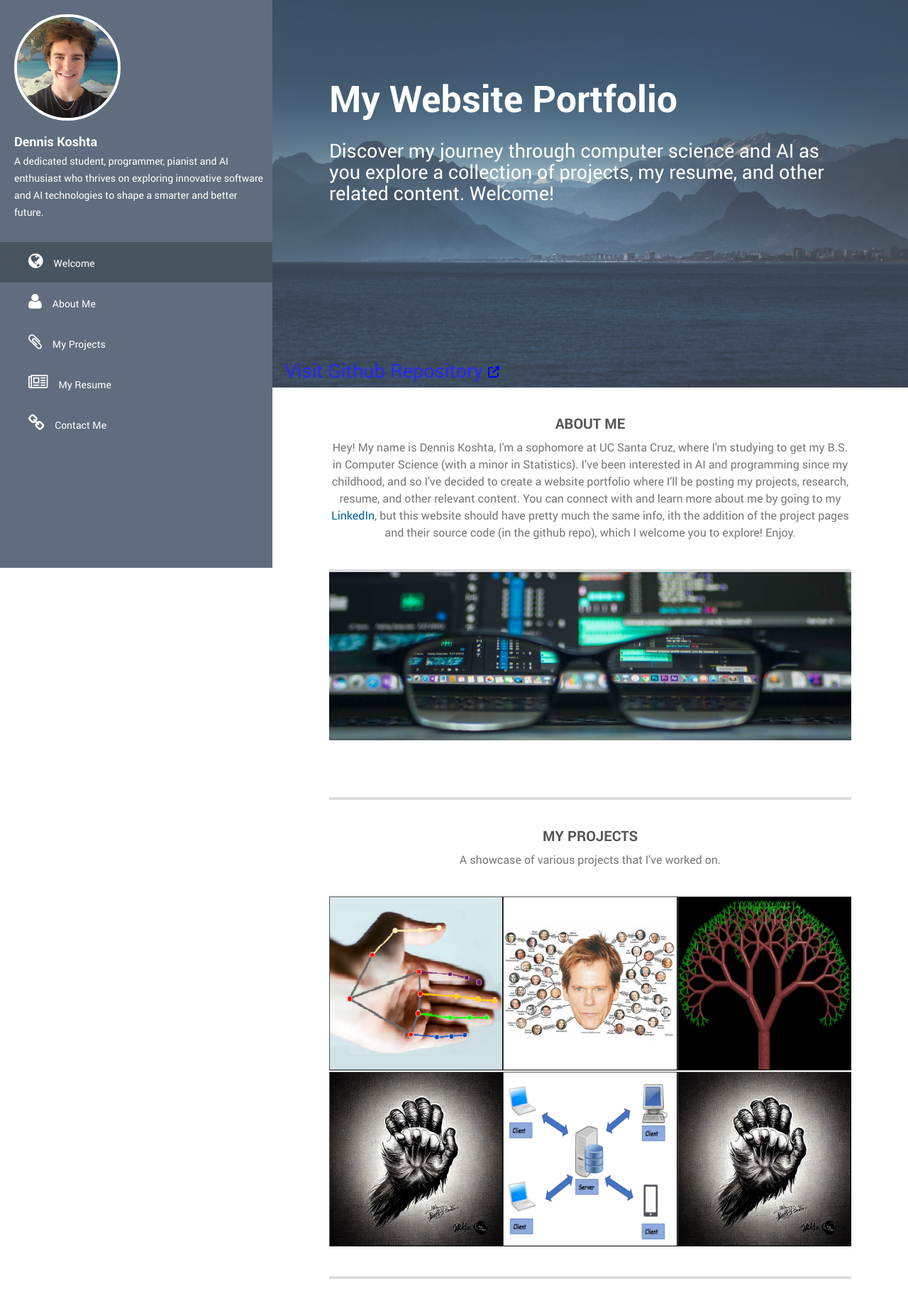
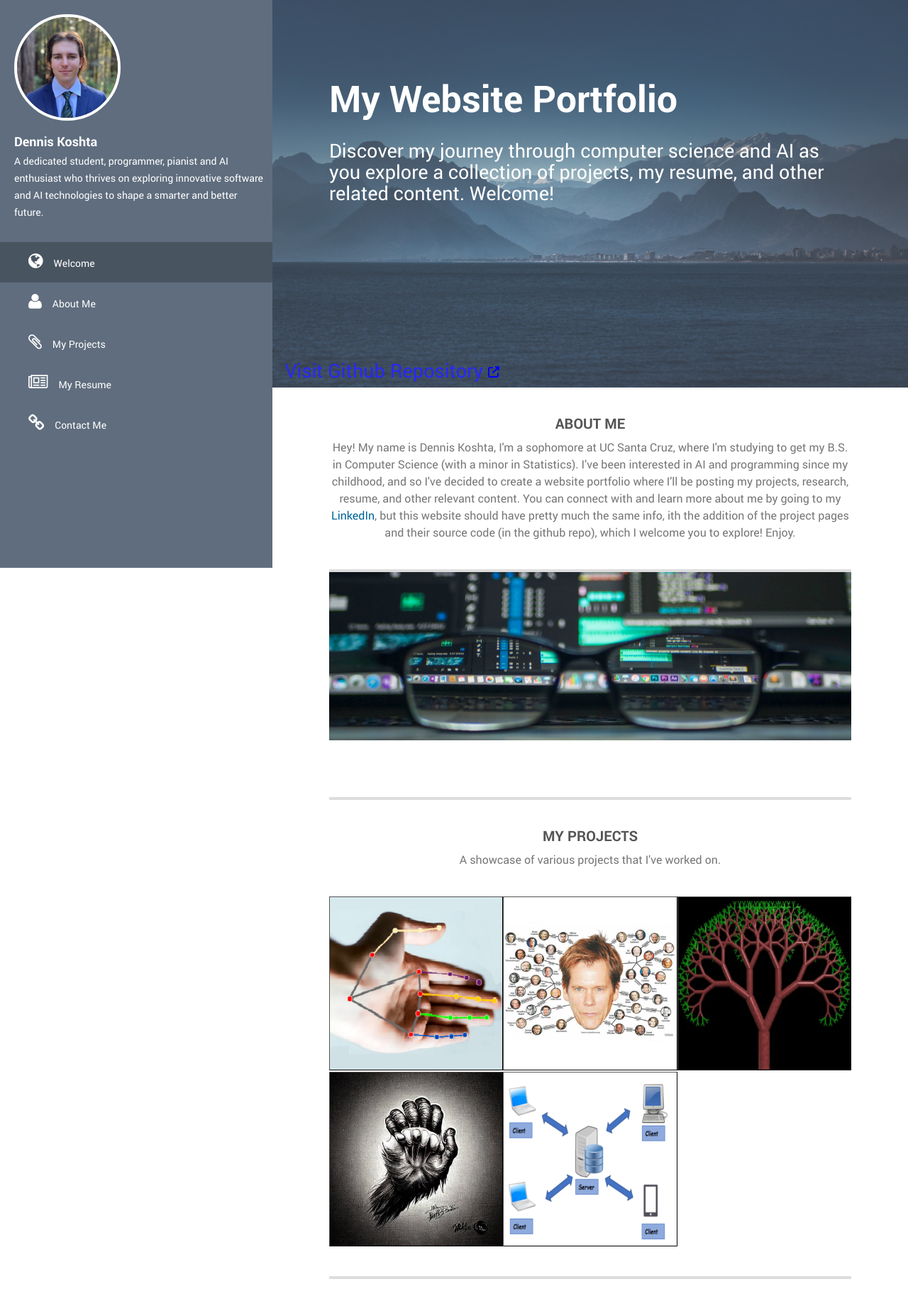
Before and after one commit to DennisKoshta/PortfolioWebsite, a Flask app: template templates/index.html in a window 1280 px wide. Shown: the top 1840 px of the page at 71% size. Run offline with Flask 2, Linux system fonts and the light colour scheme; the template is opened without the code that fills it, so the values that code supplies are empty; some libraries are stand-ins or nearby versions.

Commit message:
Updated profile picture and disabled work in progress project

```diff
--- a/templates/index.html
+++ b/templates/index.html
@@ -222,7 +222,7 @@
                     </div>
 
 
-                    <div class="col-md-4 col-sm-6">
+                    <!-- <div class="col-md-4 col-sm-6">
                         <a href="{{ url_for('NextTask') }}">
                             <div class="project-item">
                                 <img src="/static/assets/img/monkeys_paw.jpg" alt="">
@@ -234,7 +234,7 @@
                                 </div>
                             </div>
                         </a>
-                    </div>
+                    </div> -->
 
                 </div>
                 </div>
```
Also changed, not shown: static/assets/img/profile.jpg, static/assets/img/profile2.jpg (added).
